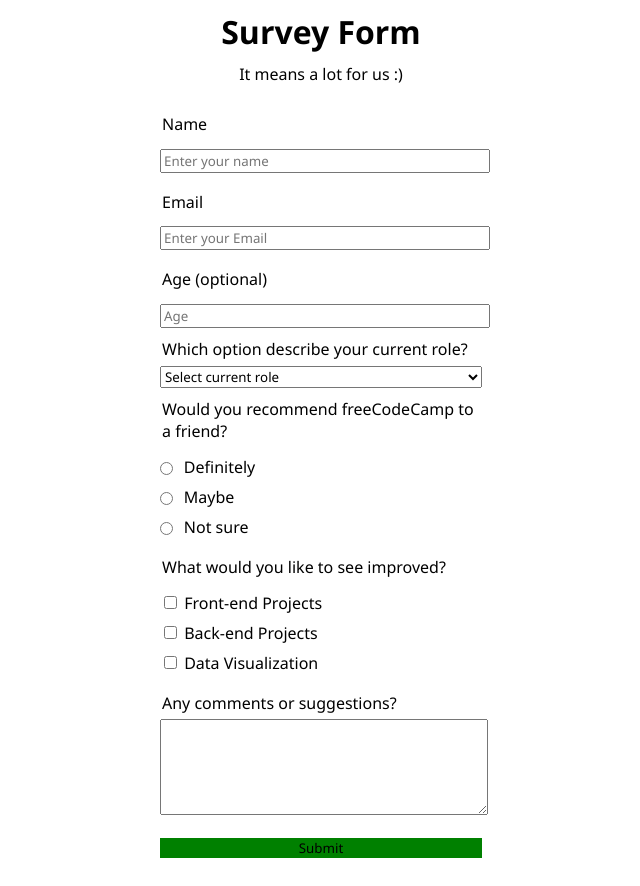
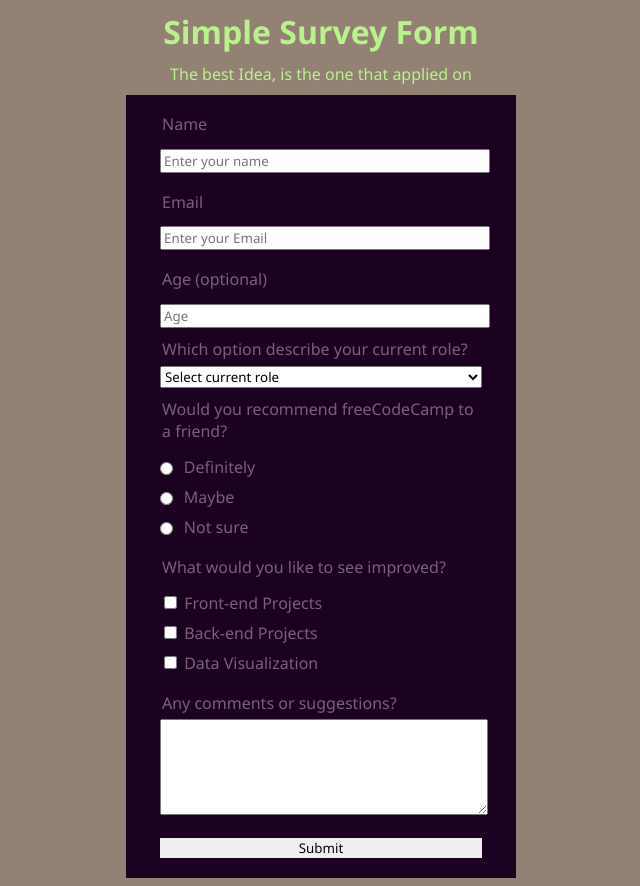
Before and after one commit to DanielHadi/freeCodeCampWebDev1_Project, a plain HTML site: page index.html in a window 1280 px wide. Shown: the whole page, without its empty margins (319-959 px from the left). Drawn offline with Linux system fonts and the light colour scheme.

Commit message:
Mengubah warna palette tiap konten

```diff
--- a/index.html
+++ b/index.html
@@ -8,10 +8,10 @@
   </head>
   <body>
     <h1 id="title">
-      Survey Form
+      Simple Survey Form
     </h1>
     <p id="description">
-      It means a lot for us :)
+      The best Idea, is the one that applied on
     </p>
 
     <form id="survey-form">
--- a/styles.css
+++ b/styles.css
@@ -1,17 +1,25 @@
 *{
     font-family: 'Segoe UI', Tahoma, Geneva, Verdana, sans-serif;
+}
+
+body{
+    background-color: #938274;
 }
 
 #title, #description{
     text-align: center;
     margin: 10px auto;
-    max-width: 200px;
+    max-width: 400px;
+    color: #B9F18C;
 }
 #survey-form{
     margin: 0 auto;
     padding: 10px 20px;
     width: 70%;
     max-width: 350px;
+    background-color: #1C0221;
+    color: #7B5E7B;
+
 }
 #name,#email,#number,#dropdown{
     width: 100%;
@@ -32,6 +40,5 @@
 }
 #submit{
     width: 100%;
-    background-color: green;
     border: none;
 }
```
Lines whose indentation alone changed are shown as unchanged.
